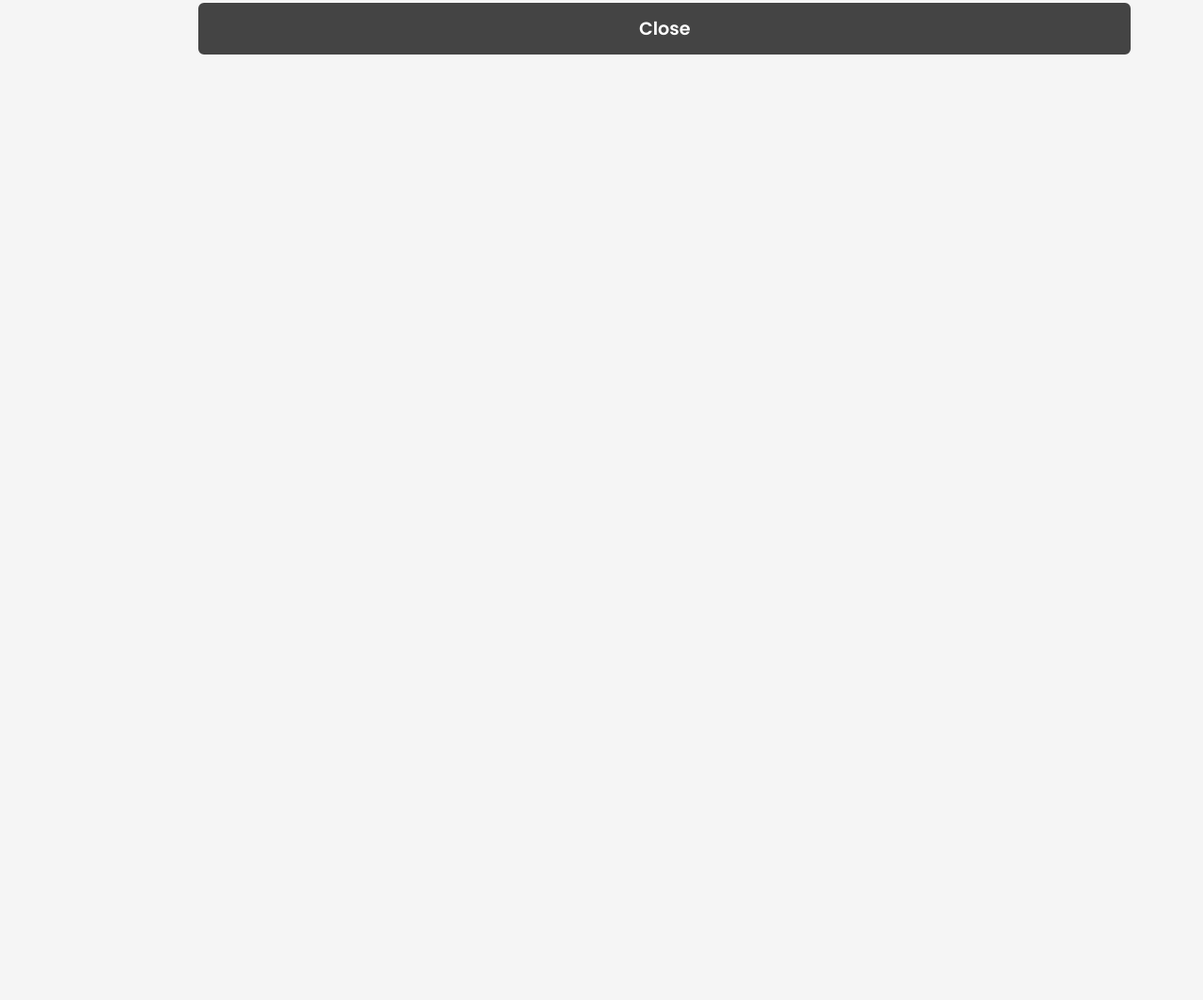
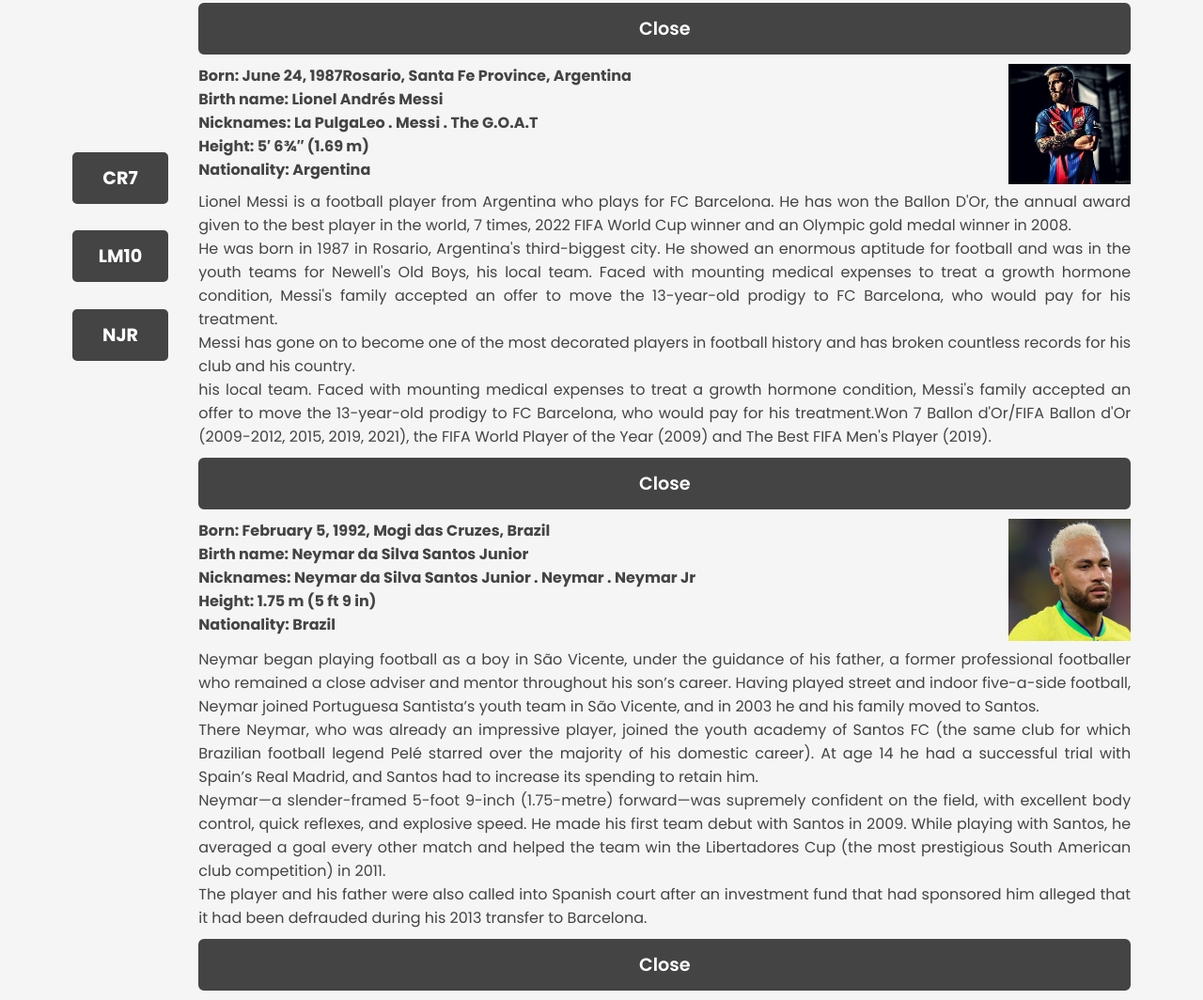
Before and after one commit to Momen1995/Modal-window, a plain HTML site: page index.html in a window 1280 px wide. Shown: the part 550-1614 px from the top of the page at 94% size. Before the commit the page ends 864 px from the top, so only its background shows below. Drawn offline with Linux system fonts and the light colour scheme.

Commit message:
player details done

```diff
--- a/index.html
+++ b/index.html
@@ -37,6 +37,44 @@
           <p>When the tsunami hit South East Asia, Cristiano flew to Indonesia to help those in need. He auctioned off a few stuff to help raise funds for charity. Among Cristiano's biggest pet peeves are smoking, people who don't make an effort and dishonesty. Cristiano is an avid learner and he takes interest in learning new things everyday. </p>
           <button class="close-btn">Close</button>
         </div>
+
+        <!-- messi-detail -->
+        <div class="first-btn-detail">
+          <div class="info-detail">
+            <div>
+              <h4><span>Born</span>: June 24, 1987Rosario, Santa Fe Province, Argentina</h4>
+              <h4><span>Birth name</span>: Lionel Andrés Messi</h4>
+              <h4><span>Nicknames</span>: La PulgaLeo . Messi . The G.O.A.T</h4>
+              <h4><span>Height</span>: 5′ 6¾″ (1.69 m)</h4>
+              <h4><span>Nationality</span>: Argentina</h4>
+            </div>
+            <img src="./Images/messi.jpg" width="130px">
+          </div>
+          <p>Lionel Messi is a football player from Argentina who plays for FC Barcelona. He has won the Ballon D'Or, the annual award given to the best player in the world, 7 times, 2022 FIFA World Cup winner and an Olympic gold medal winner in 2008.</p>
+          <p>He was born in 1987 in Rosario, Argentina's third-biggest city. He showed an enormous aptitude for football and was in the youth teams for Newell's Old Boys, his local team. Faced with mounting medical expenses to treat a growth hormone condition, Messi's family accepted an offer to move the 13-year-old prodigy to FC Barcelona, who would pay for his treatment.</p>
+          <p>Messi has gone on to become one of the most decorated players in football history and has broken countless records for his club and his country. </p>
+          <p>his local team. Faced with mounting medical expenses to treat a growth hormone condition, Messi's family accepted an offer to move the 13-year-old prodigy to FC Barcelona, who would pay for his treatment.Won 7 Ballon d'Or/FIFA Ballon d'Or (2009-2012, 2015, 2019, 2021), the FIFA World Player of the Year (2009) and The Best FIFA Men's Player (2019). </p>
+          <button class="close-btn">Close</button>
+        </div>
+
+        <!-- neymar detail -->
+        <div class="first-btn-detail">
+          <div class="info-detail">
+            <div>
+              <h4><span>Born</span>: February 5, 1992, Mogi das Cruzes, Brazil</h4>
+              <h4><span>Birth name</span>: Neymar da Silva Santos Junior</h4>
+              <h4><span>Nicknames</span>: Neymar da Silva Santos Junior . Neymar . Neymar Jr</h4>
+              <h4><span>Height</span>: 1.75 m (5 ft 9 in)</h4>
+              <h4><span>Nationality</span>: Brazil</h4>
+            </div>
+            <img src="./Images/neymar.jpg" width="130px">
+          </div>
+          <p>Neymar began playing football as a boy in São Vicente, under the guidance of his father, a former professional footballer who remained a close adviser and mentor throughout his son’s career. Having played street and indoor five-a-side football, Neymar joined Portuguesa Santista’s youth team in São Vicente, and in 2003 he and his family moved to Santos.</p>
+          <p>There Neymar, who was already an impressive player, joined the youth academy of Santos FC (the same club for which Brazilian football legend Pelé starred over the majority of his domestic career). At age 14 he had a successful trial with Spain’s Real Madrid, and Santos had to increase its spending to retain him.</p>
+          <p>Neymar—a slender-framed 5-foot 9-inch (1.75-metre) forward—was supremely confident on the field, with excellent body control, quick reflexes, and explosive speed. He made his first team debut with Santos in 2009. While playing with Santos, he averaged a goal every other match and helped the team win the Libertadores Cup (the most prestigious South American club competition) in 2011. </p>
+          <p>The player and his father were also called into Spanish court after an investment fund that had sponsored him alleged that it had been defrauded during his 2013 transfer to Barcelona. </p>
+          <button class="close-btn">Close</button>
+        </div>
       </div>
   </div>
 </body>
--- a/style.css
+++ b/style.css
@@ -15,7 +15,7 @@ body{
   background-color: whitesmoke;
   color: #444;
   font-family: 'Poppins', sans-serif;
-  overflow: hidden;
+ /*  overflow: hidden; */
 }
 
 .container{
```
Also changed, not shown: Images/messi.jpg (added), Images/neymar.jpg (added).
